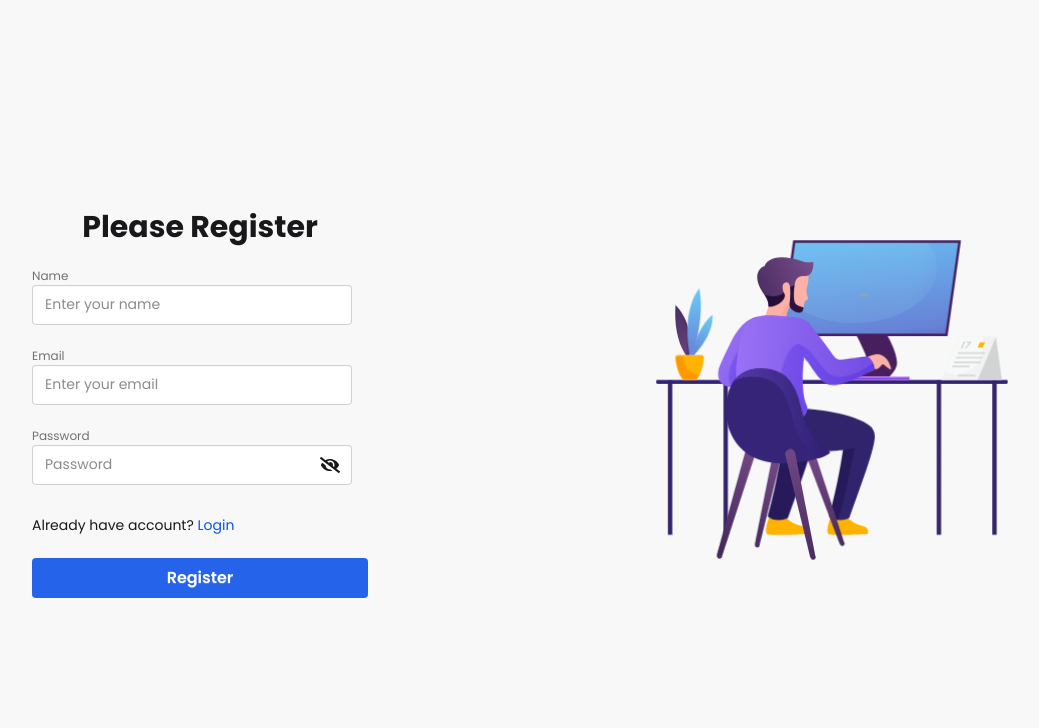
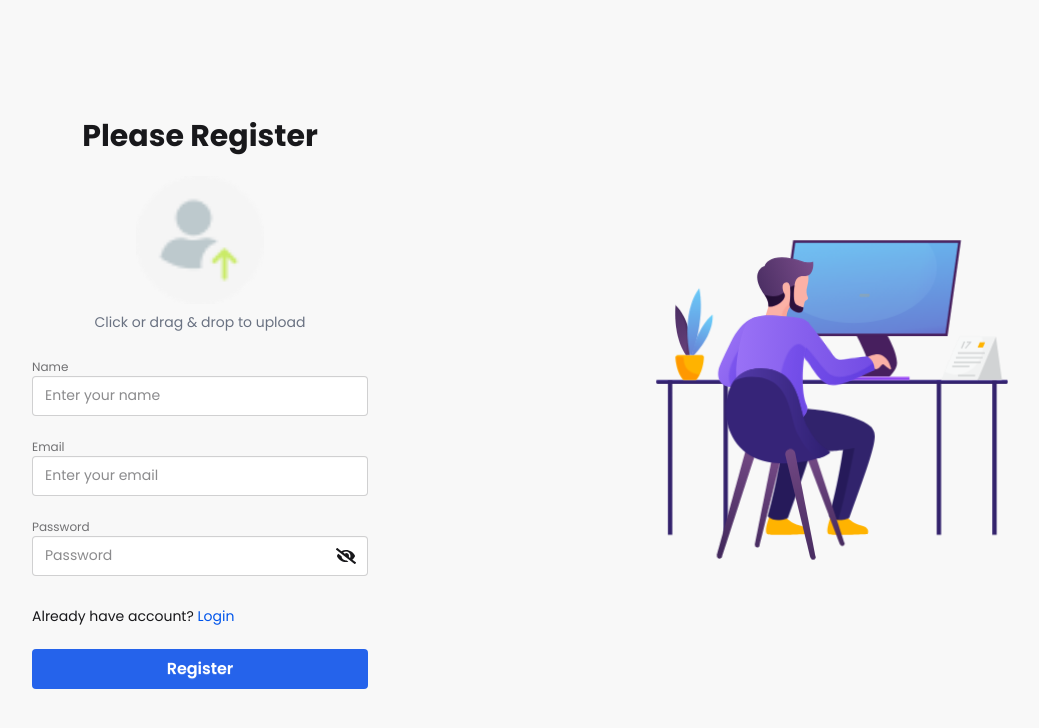
Before and after one commit to saim-alam1/roleNest-client, a React (Vite) app: page /auth-Layout/register in a window 1280 px wide. Shown: the top 728 px of the page, without its empty margins (108-1147 px from the left). Built offline with nearby package versions, Linux system fonts and the light colour scheme; no server answers.

Commit message:
Added Validation With React Hook Form In Register Component

```diff
--- a/src/components/Pages/Login/Login.jsx
+++ b/src/components/Pages/Login/Login.jsx
@@ -6,6 +6,17 @@ import loginAnimation from "../../../assets/Login.json";
 
 const Login = () => {
   const [show, setShow] = useState(false);
+
+  const handleLogin = (e) => {
+    e.preventDefault();
+
+    const form = e.target;
+
+    const formData = new FormData(form);
+    const registerData = Object.fromEntries(formData.entries());
+
+    console.log(registerData);
+  };
 
   return (
     <div className="hero bg-base-200 min-h-screen max-w-7xl mx-auto rounded-b-xl">
@@ -18,7 +29,7 @@ const Login = () => {
             <h3 className="text-center text-3xl font-bold my-2.5">
               Please Login
             </h3>
-            <form className="fieldset space-y-4">
+            <form onSubmit={handleLogin} className="fieldset space-y-4">
               {/* Email */}
               <div>
                 <label className="label">Email</label>
--- a/src/components/Pages/Register/Register.jsx
+++ b/src/components/Pages/Register/Register.jsx
@@ -3,9 +3,21 @@ import { FaEye, FaEyeSlash } from "react-icons/fa";
 import { Link } from "react-router";
 import Lottie from "lottie-react";
 import loginAnimation from "../../../assets/Login.json";
+import { useForm } from "react-hook-form";
+import uploadProfileImg from "../../../assets/image-upload-icon.png";
 
 const Register = () => {
   const [show, setShow] = useState(false);
+  const {
+    register,
+    handleSubmit,
+    watch,
+    formState: { errors },
+  } = useForm();
+
+  const handleRegister = (data) => {
+    console.log(data);
+  };
 
   return (
     <div className="hero bg-base-200 min-h-screen rounded-b-xl">
@@ -18,46 +30,94 @@ const Register = () => {
             <h3 className="text-center text-3xl font-bold my-2.5">
               Please Register
             </h3>
-            <form className="fieldset space-y-4">
+            <form
+              onSubmit={handleSubmit(handleRegister)}
+              className="fieldset space-y-4"
+            >
+              {/* Image Upload Icon */}
+              <label
+                htmlFor="profileImage"
+                className="flex flex-col items-center justify-center w-full h-40  cursor-pointer"
+              >
+                <img
+                  src={uploadProfileImg}
+                  alt="Image Upload Field"
+                  className="w-32 h-32 mb-2"
+                />
+                <p className="text-sm text-gray-500">
+                  Click or drag & drop to upload
+                </p>
+
+                <input
+                  id="profileImage"
+                  type="file"
+                  accept="image/*"
+                  className="hidden"
+                  {...register("image", { required: true })}
+                />
+              </label>
+
               {/* Name */}
               <div>
                 <label className="label">Name</label>
                 <input
                   type="text"
-                  className="input"
+                  className="input w-full"
                   placeholder="Enter your name"
-                  name="name"
-                  required
+                  {...register("name", { required: true })}
                 />
+                {errors.name && (
+                  <span className="text-red-500 my-1">
+                    Name field is required
+                  </span>
+                )}
               </div>
               {/* Email */}
               <div>
                 <label className="label">Email</label>
                 <input
                   type="email"
-                  className="input"
+                  className="input w-full"
                   placeholder="Enter your email"
-                  name="email"
-                  required
+                  {...register("email", { required: true })}
                 />
+                {errors.email && (
+                  <span className="text-red-500 my-1">
+                    Email field is required
+                  </span>
+                )}
               </div>
               {/* Password */}
+              <div>
+                <label className="label">Password</label>
                 <div className="relative">
-                <label className="label">Password</label>
                   <input
                     type={show ? "text" : "password"}
-                  className="input"
+                    className="input w-full pr-10"
                     placeholder="Password"
-                  name="password"
-                  required
+                    {...register("password", {
+                      required: "Password field is required",
+                      minLength: {
+                        value: 6,
+                        message: "Password must be at least 6 characters",
+                      },
+                    })}
                   />
+
                   <button
                     type="button"
                     onClick={() => setShow(!show)}
-                  className="cursor-pointer text-[20px] absolute bottom-2.5 right-7"
+                    className="absolute right-3 top-1/2 -translate-y-1/2 text-[20px] cursor-pointer"
                   >
                     {show ? <FaEye /> : <FaEyeSlash />}
                   </button>
+                </div>
+
+                {errors.password && (
+                  <p className="text-red-500 text-sm mt-1">
+                    {errors.password.message}
+                  </p>
+                )}
               </div>
 
               <div>
@@ -65,7 +125,7 @@ const Register = () => {
                   Already have account?{" "}
                   <Link
                     className="link link-hover text-[#0055eb]"
-                    to={"/login"}
+                    to={"/auth-Layout/login"}
                   >
                     Login
                   </Link>
```
Also changed, not shown: src/assets/image-upload-icon.png (added). Lines whose indentation alone changed are shown as unchanged.
